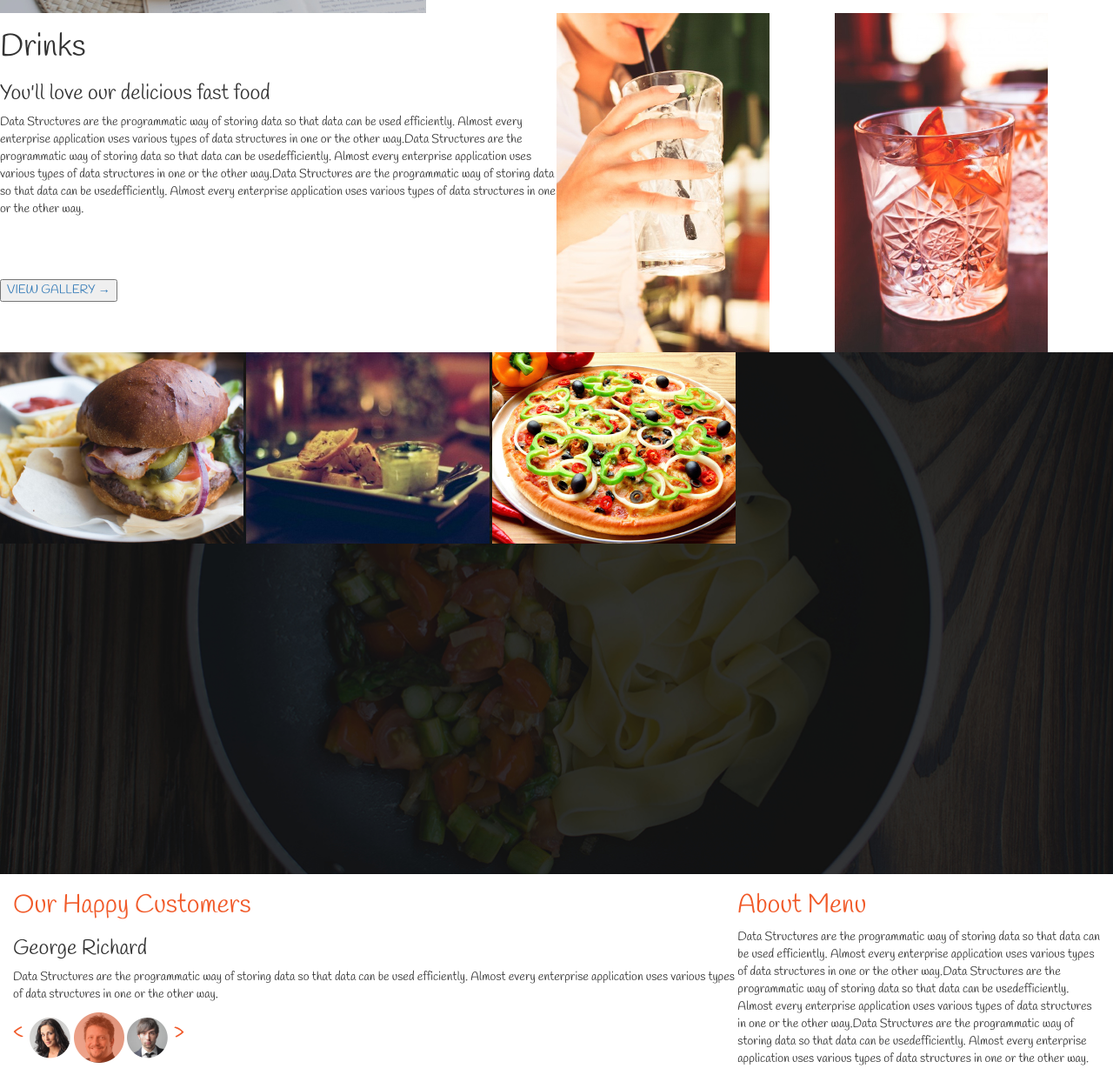
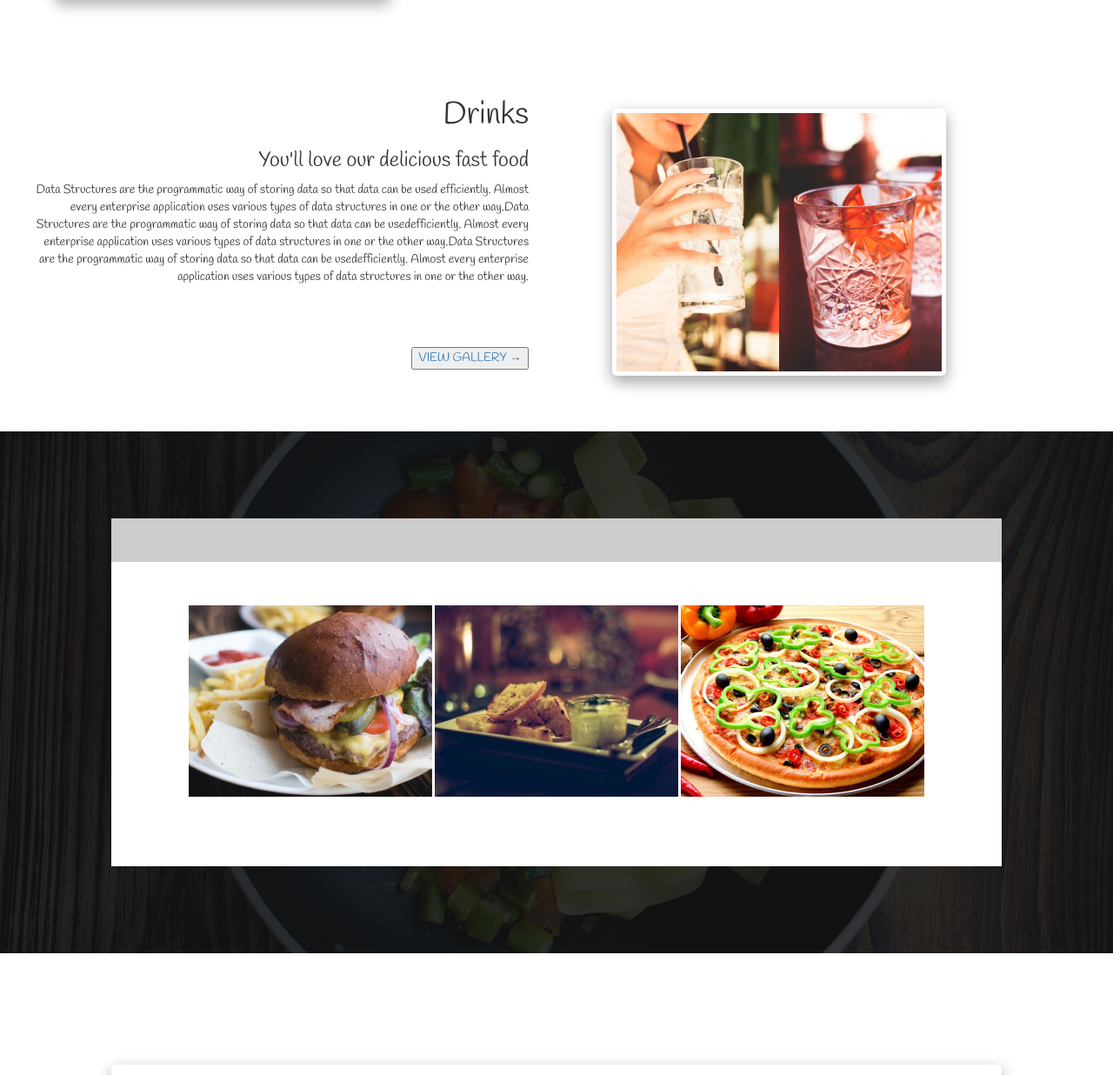
Before and after one commit to danalvin/Anita-s-kitchen, a plain HTML site: page index.html in a window 1280 px wide. Shown: the part 1463-2699 px from the top of the page at 87% size. Drawn offline with nearby package versions, Linux system fonts and the light colour scheme; files whose address does not match are found by name.

Commit message:
more changes made the css file

```diff
--- a/css/styles.css
+++ b/css/styles.css
@@ -118,3 +118,63 @@ left: 50%;
 transform: translate(-50%, -50%);
 -ms-transform: translate(-50%, -50%);
 }
+.textt {
+text-align: center;
+margin-top: 2%;
+color: #ffffff;
+}
+#text1{
+padding: 5%;
+text-align: left;
+}
+#text2{
+padding: 5%;
+text-align: right;
+}
+#text3{
+padding: 5%;
+text-align: center;
+}
+
+.fasts{
+margin-bottom: 10%;
+margin-left: 10%;
+margin-right: 30%;
+margin-top: 10%;
+padding:0;
+border-color: transparent;
+border-style: solid;
+border-width: 5px;
+border-radius: 5px;
+box-shadow: 0 8px 16px 0 rgba(0,0,0,0.2), 0 6px 20px 0 rgba(0,0,0,0.19);
+}
+.cust{
+width: 80%;
+margin-top: 10%;
+margin-bottom: 10%;
+margin-left: 10%;
+margin-right: 10%;
+border-color: transparent;
+border-style: solid;
+border-width: 5px;
+border-radius: 5px;
+box-shadow: 0 8px 16px 0 rgba(0,0,0,0.2), 0 6px 20px 0 rgba(0,0,0,0.19);
+}
+.party{
+height: 400px;
+width: 80%;
+margin-top: 100px;
+margin-bottom: 100px;
+margin-left: 10%;
+margin-right: 10%;
+background-color: #ffffff;
+}
+#burger{
+	text-align: center;
+	padding: 50px;
+}
+.partyhead{
+height: 50px;
+width: 100%;
+background-color: #ccc;
+}
```
